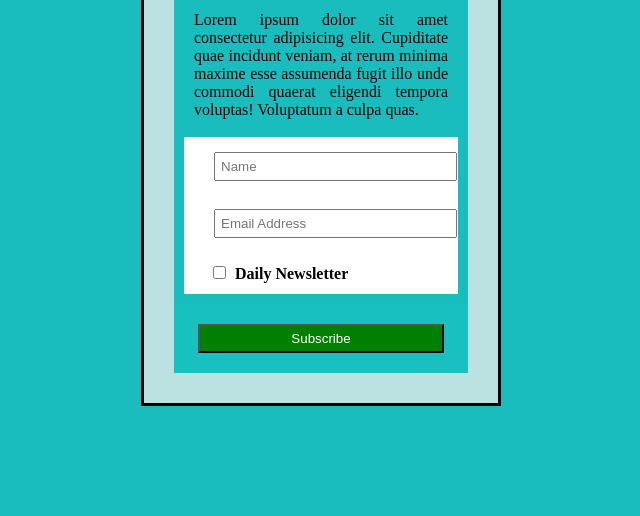
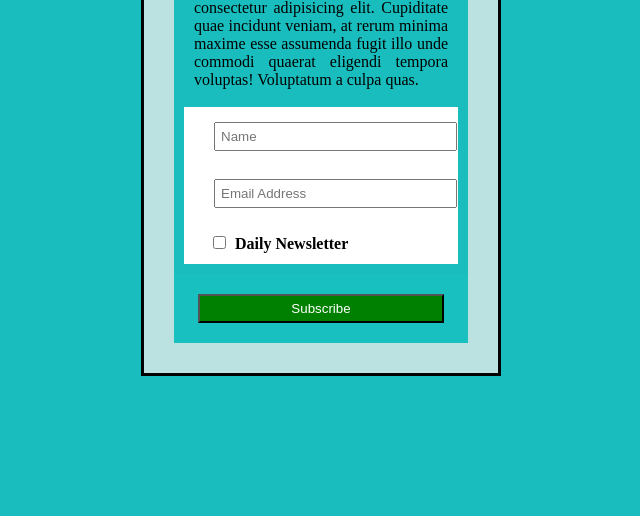
Before and after one commit to Ajaykumar5757/Subscription-Page, a plain HTML site: page index.html in a window 1280 px wide. Shown: the part 330-846 px from the top of the page, without its empty margins (319-959 px from the left). After the commit the page ends 800 px from the top, so only its background shows below. Drawn offline with Linux system fonts and the light colour scheme.

Commit message:
Update style.css

```diff
--- a/style/style.css
+++ b/style/style.css
@@ -1,7 +1,7 @@
 body{
     background-color: rgb(25, 189, 189);
     padding: 30px;
-    margin: 30px;
+    margin: 0px 30px;
 }
 
 .main{
```
